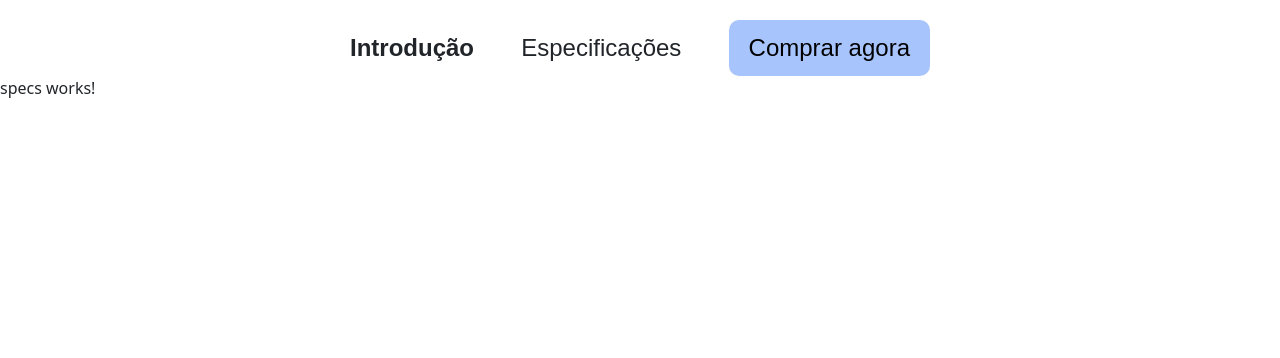
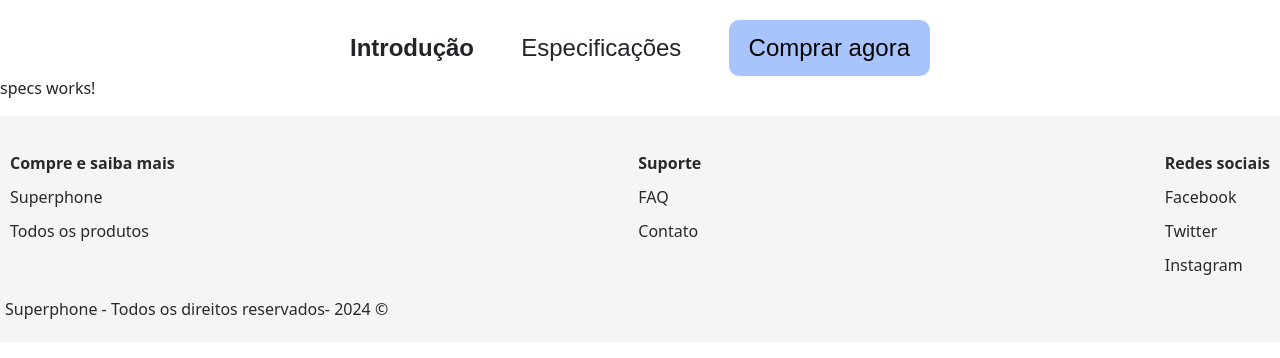
Before and after one commit to Fellipe-Barradas/superphone-landing-page, an Angular app: page /specs in a window 1280 px wide. Shown: the top 358 px of the page. Built offline with nearby package versions, Linux system fonts and the light colour scheme.

Commit message:
Add footer component to app component

```diff
--- a/src/app/app.component.html
+++ b/src/app/app.component.html
@@ -1,2 +1,3 @@
 <app-navbar></app-navbar>
 <router-outlet></router-outlet>
+<app-footer></app-footer>
--- a/src/app/app.component.ts
+++ b/src/app/app.component.ts
@@ -2,11 +2,12 @@ import { Component } from '@angular/core';
 import { CommonModule } from '@angular/common';
 import { RouterOutlet } from '@angular/router';
 import { NavbarComponent } from './components/navbar/navbar.component';
+import { FooterComponent } from './components/footer/footer.component';
 
 @Component({
   selector: 'app-root',
   standalone: true,
-  imports: [CommonModule, RouterOutlet, NavbarComponent],
+  imports: [CommonModule, RouterOutlet, NavbarComponent, FooterComponent],
   templateUrl: './app.component.html',
   styleUrl: './app.component.scss'
 })
--- a/src/app/components/footer/footer.component.html
+++ b/src/app/components/footer/footer.component.html
@@ -1 +1,23 @@
-<p>footer works!</p>
+<footer>
+  <div>
+    <ul>
+      <li>Compre e saiba mais</li>
+      <li>Superphone</li>
+      <li>Todos os produtos</li>
+    </ul>
+    <ul>
+      <li>Suporte</li>
+      <li>FAQ</li>
+      <li>Contato</li>
+    </ul>
+    <ul>
+      <li>Redes sociais</li>
+      <li>Facebook</li>
+      <li>Twitter</li>
+      <li>Instagram</li>
+    </ul>
+  </div>
+  <div>
+    <p>Superphone - Todos os direitos reservados- 2024 ©</p>
+  </div>
+</footer>
--- a/src/app/components/footer/footer.component.scss
+++ b/src/app/components/footer/footer.component.scss
@@ -0,0 +1,53 @@
+@import '../../scss/variables';
+
+footer {
+  background-color: #f5f5f5;
+  width: 100%;
+  color: $primary-color;
+  padding-top: 20px;
+
+  div {
+    display: flex;
+    justify-content: space-between;
+    ul {
+      list-style: none;
+      padding: 10px;
+      margin: 0;
+
+      li {
+        font-weight: 300;
+        padding: 5px 0;
+        cursor: pointer;
+
+        &:first-child {
+          font-weight: bold;
+        }
+      }
+    }
+
+    p {
+      font-weight: 300;
+      padding: 5px 5px;
+    }
+  }
+}
+
+@media  screen and (max-width: $screen-lg) {
+  footer {
+    div {
+      flex-direction: column;
+      align-items: center;
+      justify-content: center;
+      padding:10px 0px;
+      ul {
+        padding: 0;
+        margin: 0;
+        li {
+          padding: 0;
+          margin: 0;
+        }
+      }
+    }
+  }
+
+}
--- a/src/app/pages/home/apresetation/apresetation.component.scss
+++ b/src/app/pages/home/apresetation/apresetation.component.scss
@@ -78,7 +78,7 @@
       }
 
       p {
-        font-size: 0.8rem;
+        font-size: 1rem;
         width: 260px;
       }
     }
```
